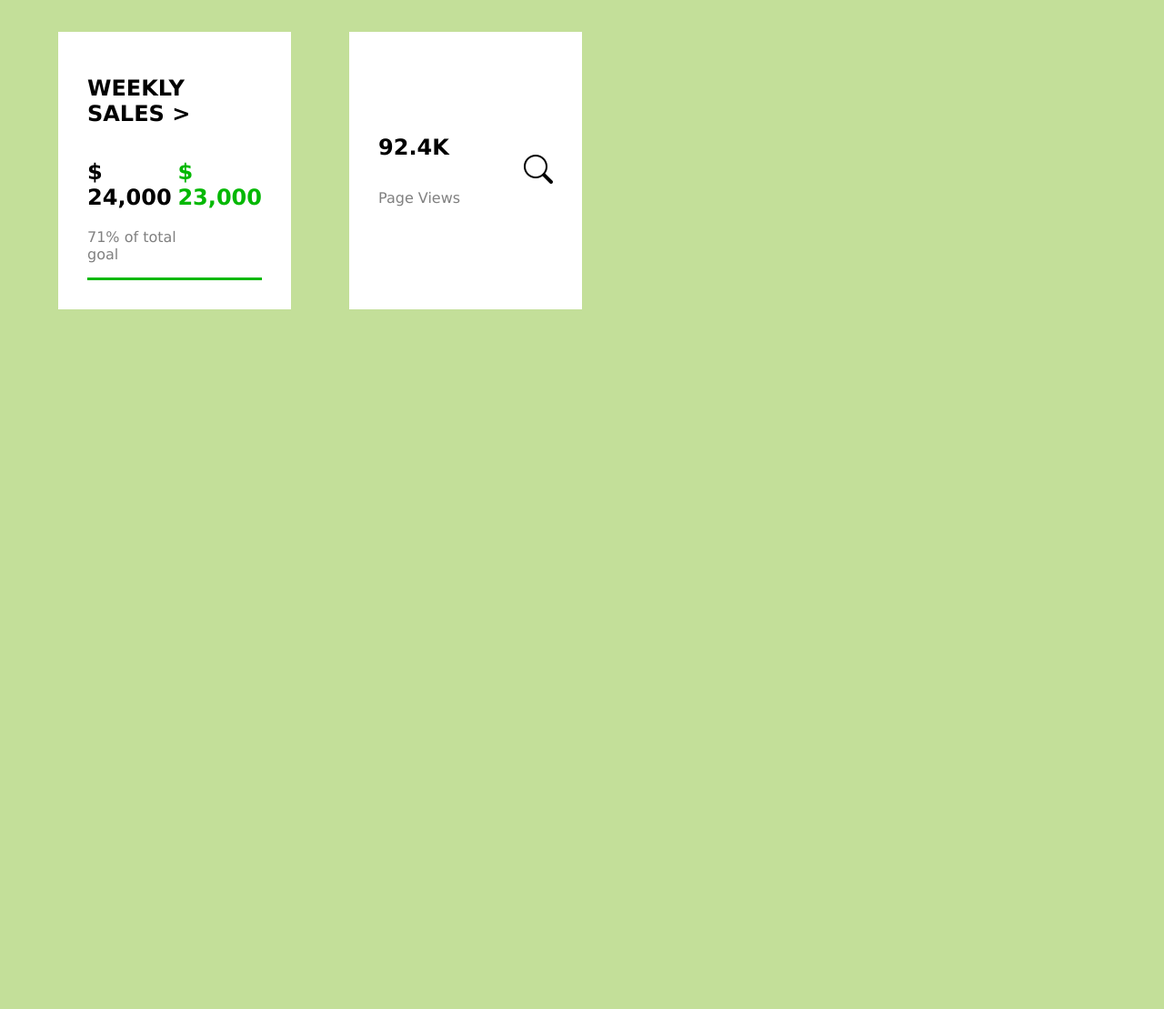
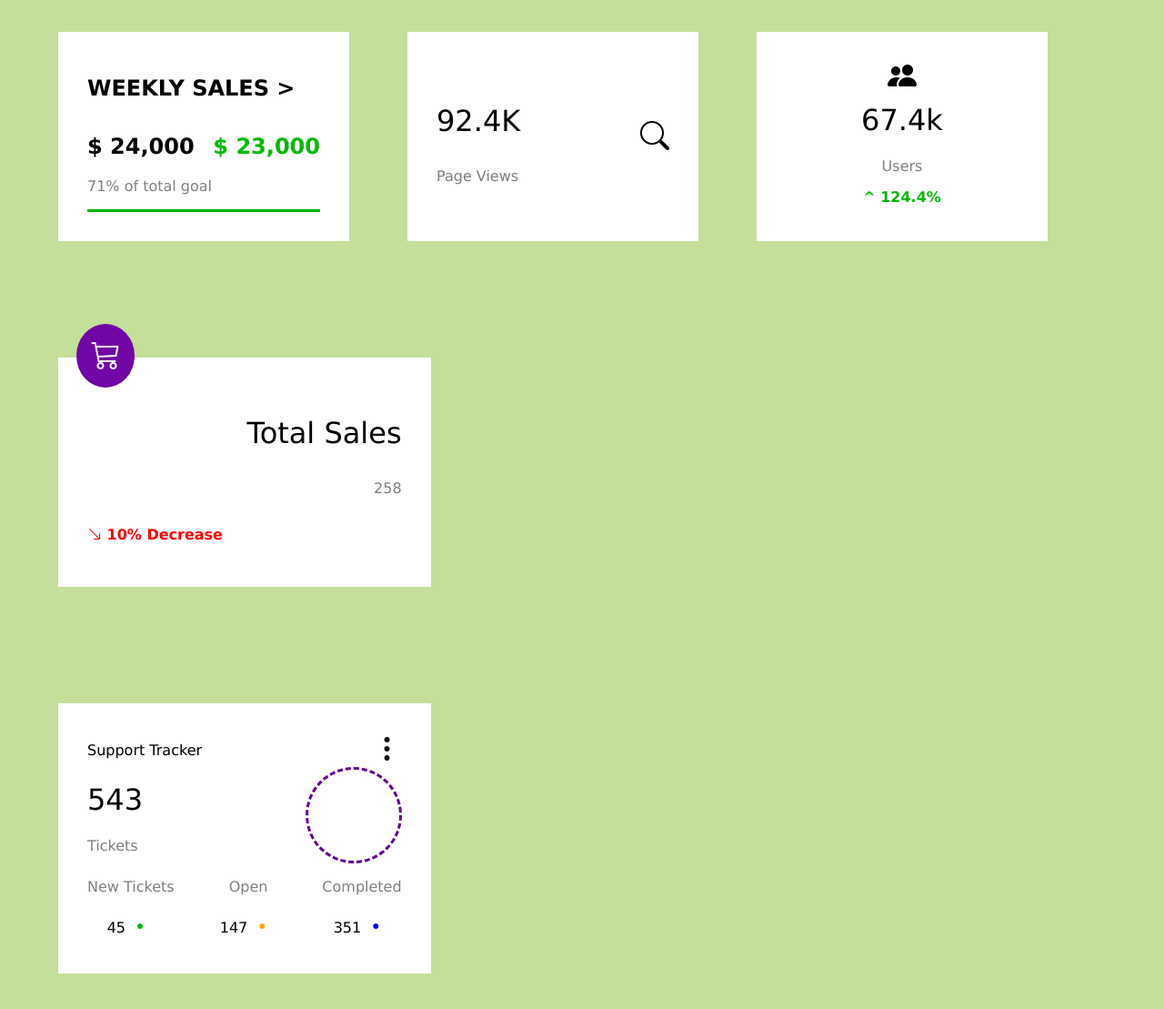
Before and after one commit to Myilvaganan/cards-ui, a plain HTML site: page index.html in a window 1280 px wide. Shown: the part 29-1138 px from the top of the page at 91% size. Before the commit the page ends 800 px from the top, so only its background shows below. Drawn offline with nearby package versions, Linux system fonts and the light colour scheme.

Commit message:
more cards added

```diff
--- a/index.css
+++ b/index.css
@@ -10,11 +10,12 @@ font-family: Verdana, Geneva, Tahoma, sans-serif
  #app{
     height: 100%;
     width: 100%;
-
+    display: flex;
+    flex-direction: column;
   }
 
   #container{
-    width: 50%;
+    width: 90%;
     margin: 2rem;
     display: flex;
     justify-content: space-between;
@@ -62,3 +63,71 @@ font-family: Verdana, Geneva, Tahoma, sans-serif
   .icon{
     font-size: xx-large;
   }
+
+  .large-text{
+    font-size: xx-large;
+  }
+
+  .centre-element{
+    justify-content: center;
+    align-items: center;
+  }
+
+  #cardThree{
+    line-height: 0.1;
+  }
+
+  .icon-circle{
+    background-color: rgb(114, 5, 165);
+    padding: 1rem;
+    border-radius: 50%;
+  }
+
+  .icon-circle i{
+    color: aliceblue;
+  }
+
+  #cardFour, #cardFive{
+    position: relative;
+    width: 30%;
+  }
+
+  .overlay-top-left{
+    position: absolute;
+    top: -15%;
+    left: +5%;
+  }
+
+  .float-right{
+    width: 100%;
+    text-align: right;
+  }
+
+  .red-text{
+    color: red;
+    font-weight: 800;
+  }
+
+  .dot-circle{
+    height:100px;
+    width: 100px;
+    background-color: #ffffff88;
+    border-radius: 50%;
+    border: 3px dashed #600297;
+}
+
+.align-items-center{
+    align-items: center;
+}
+
+.orange-text{
+    color: orange;
+}
+
+.blue-text{
+    color: blue;
+}
+
+.line-height-small{
+    line-height: 0.1;
+}
--- a/index.html
+++ b/index.html
@@ -31,14 +31,79 @@
 
        <!--Card Two-->
         <div class="card-layout card display-flex" id="cardTwo">
-         <div class="text-content display-flex-column">
-             <h1>92.4K</h1>
+         <div class="text-content">
+             <p class="large-text">92.4K<p>
              <p class="grey-text">Page Views</p>
          </div>
          <div class="icon">
           <i class="bi bi-search"></i>
          </div>
+        </div>
+
+
+
+         <!--Card Three-->
+        <div class="card-layout card display-flex-column centre-element" id="cardThree">
+          <div class="icon">
+            <i class="bi bi-people-fill"></i>
+           </div>
+           <p class="large-text">67.4k</p>
+           <p class="grey-text">Users</p>
+           <p class="green-text">^ 124.4%</p>
+
+        </div>
       </div>
+
+
+      <div id="container">
+        <div class="card-layout card display-flex-column" id="cardFour">
+          <div class="icon icon-circle overlay-top-left">
+            <i class="bi bi-cart3"></i>
+          </div>
+          <div class="float-right">
+            <p class="large-text">Total Sales</p>
+            <p class="grey-text">258</p>
+          </div>
+          <p class="red-text"> <i class="bi bi-arrow-down-right"></i> 10% Decrease</p>
+         </div>
+      </div>
+
+
+      <div id="container">
+        <div class="card-layout card display-flex-column" id="cardFive">
+          <div class="display-flex">
+            Support Tracker
+            <div class="icon">
+              <i class="bi bi-three-dots-vertical"></i>
+            </div>
+          </div>
+
+          <div class="display-flex">
+            <div class="display-flex-column line-height-small">
+              <p class="large-text">543</p>
+              <p class="grey-text">Tickets</p>
+            </div>
+            <div class="dot-circle"></div>
+          </div>
+
+          <div class="display-flex">
+            <div class="display-flex-column align-items-center">
+              <p class="grey-text">New Tickets</p>
+              <div class="display-flex">45 <i class="bi bi-dot green-text large-text"></i></div>
+            </div>
+
+            <div class="display-flex-column align-items-center">
+              <p class="grey-text">Open</p>
+              <div class="display-flex">147 <i class="bi bi-dot orange-text large-text"></i></div>
+            </div>
+
+            <div class="display-flex-column align-items-center">
+              <p class="grey-text">Completed</p>
+              <div class="display-flex">351 <i class="bi bi-dot blue-text large-text"></i></div>
+            </div>
+          </div>
+         </div>
+       </div>
       </div>
     </div>
   </body>
```
